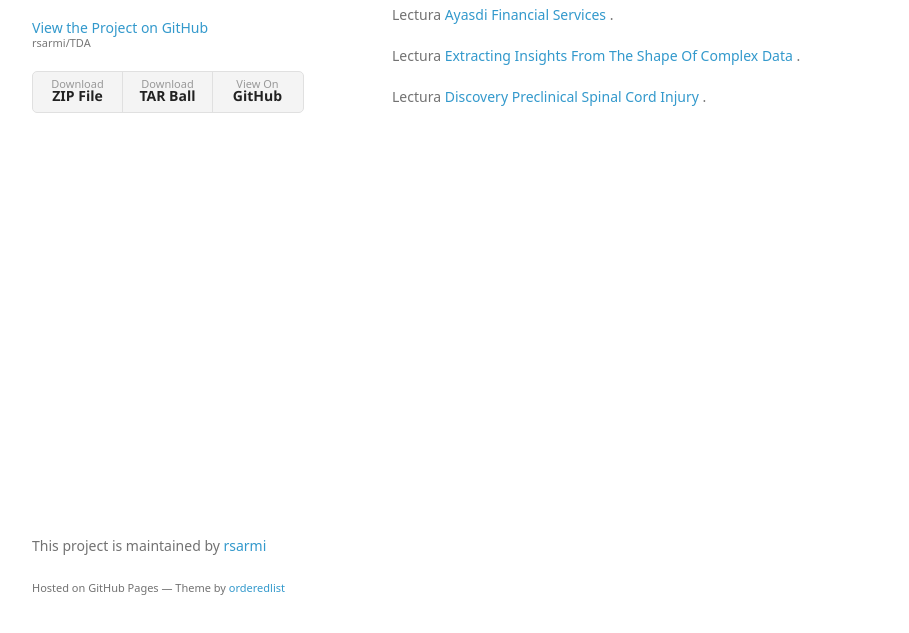
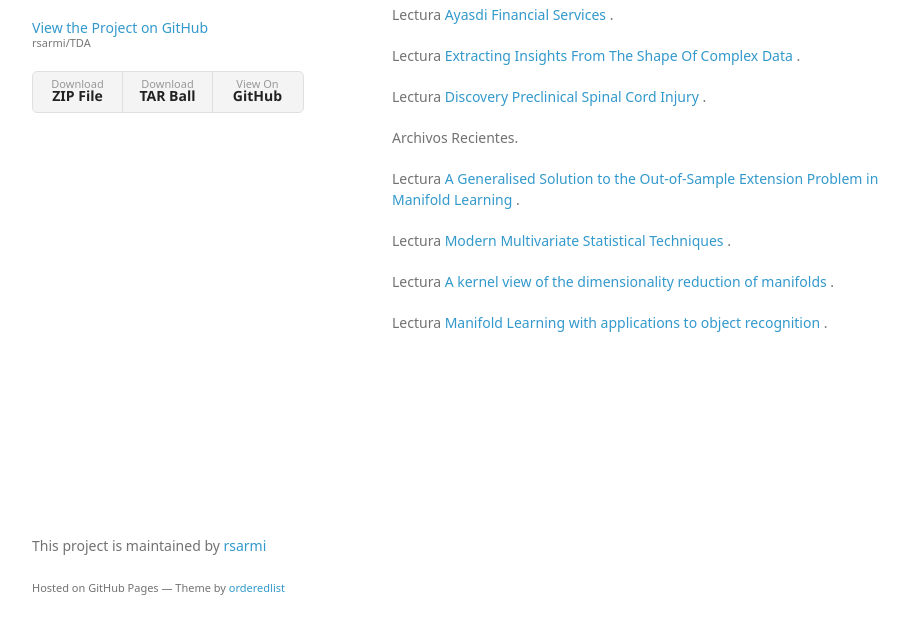
Before and after one commit to rsarmi/TDA, a plain HTML site: page index.html in a window 1280 px wide. Shown: the part 133-766 px from the top of the page, without its empty margins (178-1087 px from the left). Drawn offline with Linux system fonts and the light colour scheme; a web font is replaced by a local one.

Commit message:
index update

```diff
--- a/index.html
+++ b/index.html
@@ -29,12 +29,19 @@
       </header>
       <section>
         <h3>
-<a id="Primeras lecturas" class="anchor" href="#archivos-recientes" aria-hidden="true"><span aria-hidden="true" class="octicon octicon-link"></span></a>Archivos Recientes.</h3>
+<a id="Lecturas anteriores" class="anchor" href="#archivos-recientes" aria-hidden="true"><span aria-hidden="true" class="octicon octicon-link"></span></a>Archivos Recientes.</h3>
 </p>
 <p>Lectura <a href="http://rsarmi.github.io/TDA/docs/AYASDI1_UnderstandingAyasdiCore.pdf"> Understanding Ayasdi Core </a>.</p>
 <p>Lectura <a href="http://rsarmi.github.io/TDA/docs/AYASDI2_FinancialServices.pdf"> Ayasdi Financial Services </a>.</p>
 <p>Lectura <a href="http://rsarmi.github.io/TDA/docs/TDA_App1_ExtractingInsightsFromTheShapeOfComplexData.pdf"> Extracting Insights From The Shape Of Complex Data </a>.</p>
 <p>Lectura <a href="http://rsarmi.github.io/TDA/docs/TDA_App2_DiscoveryPreclinicalSpinalCordInjury.pdf"> Discovery Preclinical Spinal Cord Injury </a>.</p>
+
+<a id="Lecturas Febrero 10" class="anchor" href="#archivos-recientes" aria-hidden="true"><span aria-hidden="true" class="octicon octicon-link"></span></a>Archivos Recientes.</h3>
+</p>
+<p>Lectura <a href="http://rsarmi.github.io/TDA/docs/generalizedsolutionoutofsample.pdf"> A Generalised Solution to the Out-of-Sample Extension Problem in Manifold Learning </a>.</p>
+<p>Lectura <a href="http://rsarmi.github.io/TDA/docs/IzenmanMMS.pdf"> Modern Multivariate Statistical Techniques </a>.</p>
+<p>Lectura <a href="http://rsarmi.github.io/TDA/docs/kernelViewofDimReduction.pdf"> A kernel view of the dimensionality reduction of manifolds </a>.</p>
+<p>Lectura <a href="http://rsarmi.github.io/TDA/docs/manifodLearningPresentation.pdf"> Manifold Learning with applications to object recognition </a>.</p>
 
 
       </section>
```
